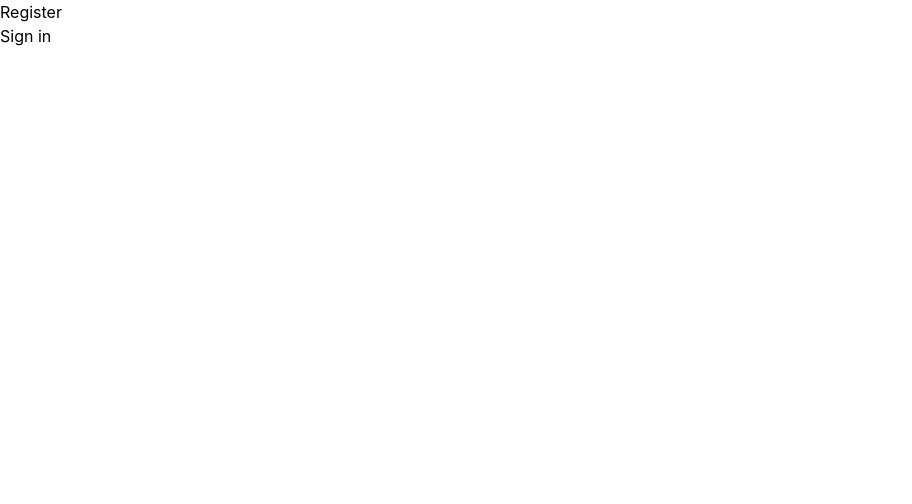
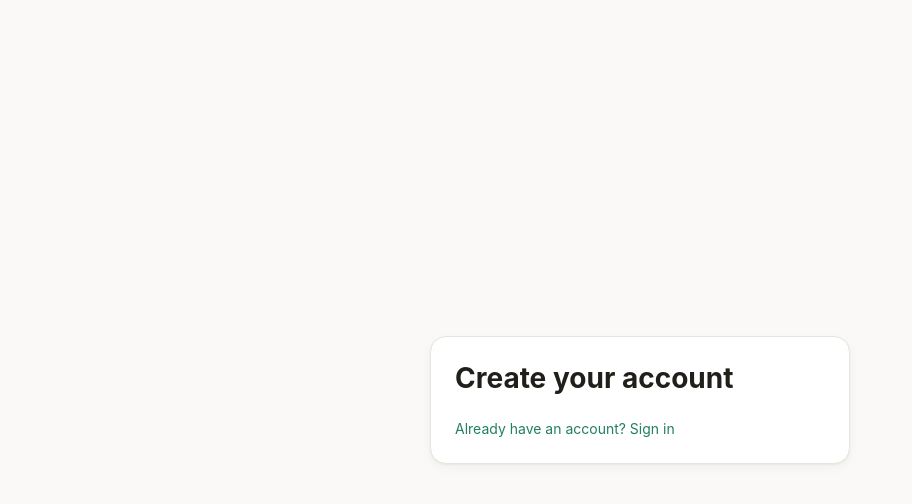
Before and after one commit to Adolfo2231/Billax_2.0, a React (Vite) app in the folder frontend/: page /register in a window 1280 px wide. Shown: the top 504 px of the page, without its empty margins (0-912 px from the left). Built offline with nearby package versions, Linux system fonts and the light colour scheme.

Commit message:
feat(frontend): add register page structure

```diff
--- a/frontend/src/pages/RegisterPage.tsx
+++ b/frontend/src/pages/RegisterPage.tsx
@@ -1,10 +1,18 @@
 import { Link } from 'react-router'
+import { Card } from '../components/ui/Card'
 
 export function RegisterPage() {
     return (
-        <main>
-            <h1>Register</h1>
-            <Link to="/login">Sign in</Link>
+        <main className="grid min-h-screen place-items-center bg-canvas p-4">
+            <Card className="flex w-full max-w-[420px] flex-col gap-5">
+                <h1 className="text-h1 text-text-primary">Create your account</h1>
+                <Link
+                    className="text-small text-brand-600 hover:text-brand-700"
+                    to="/login"
+                >
+                    Already have an account? Sign in
+                </Link>
+            </Card>
         </main>
     )
 }
```
